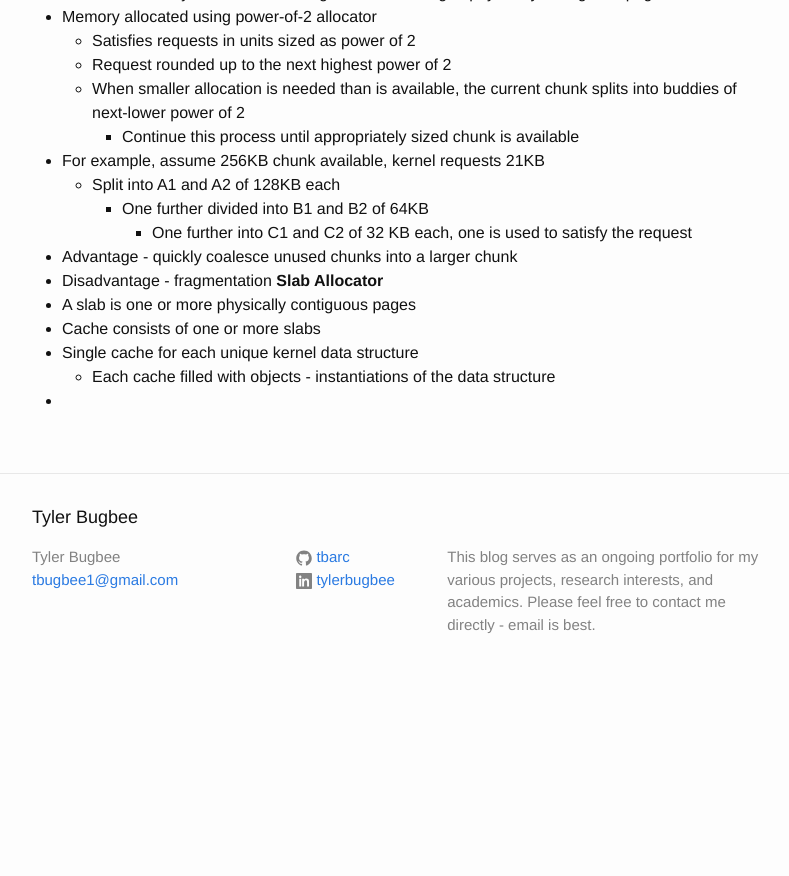
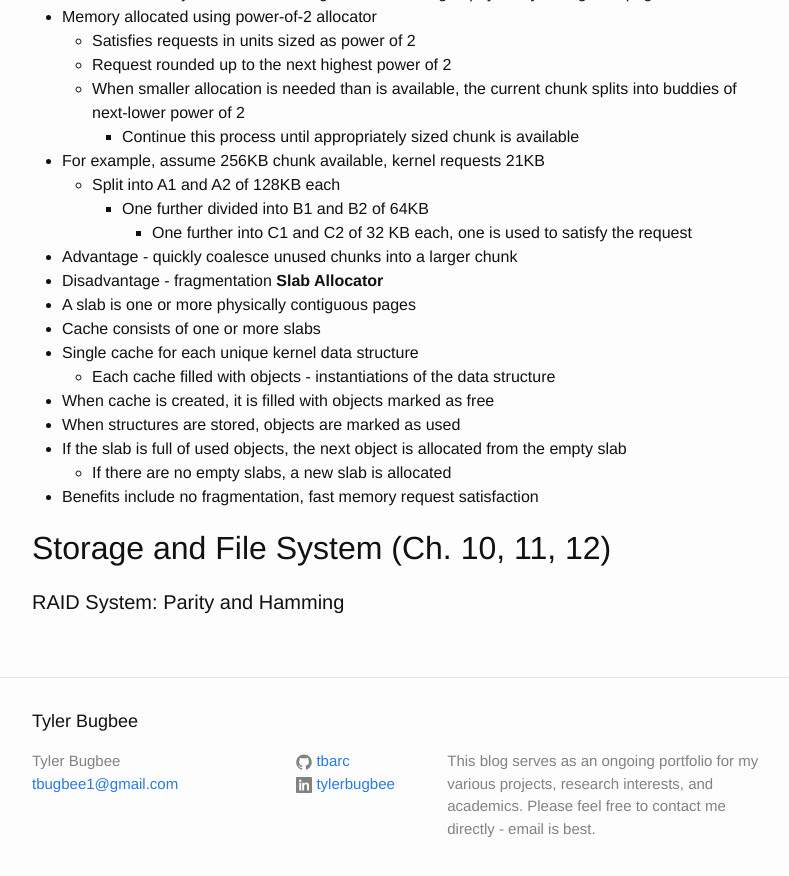
Before and after one commit to tbarc/tbarc.github.io, a Jekyll site: the page built from _posts/2017-12-06-Final-review.markdown, in a window 1280 px wide and 900 px high, scrolled down 1868 px. Shown: the top 876 px of the window, without its empty margins (238-1027 px from the left). Built offline with Jekyll 4.4.1, drawn with Linux system fonts in a browser that asks for light colours; before the commit the page ends 2564 px from its top, so only the background shows below that.

Commit message:
updated notes

```diff
--- a/_posts/2017-12-06-Final-review.markdown
+++ b/_posts/2017-12-06-Final-review.markdown
@@ -60,7 +60,7 @@ If we have the following requests from a program:
 * Divides logical memory into blocks of the same size called Pages
 * To run a program of size N pages, we need to find N free frames and load the program
 * We set up a page table to translate logical to physical addresses
-* For additional virtual memory notes, see [notes on virtual memory]({{ tbarc.github.io }}/_posts/2017-11-11-virtual-memory.markdown)
+* For additional virtual memory notes, see [notes on virtual memory]({{ tbarc.github.io }}/2017/11/11/virtual-memory.html)
 
 #### Kernel Memory Allocation: Buddy system, Slab
 **Buddy System**
@@ -81,4 +81,12 @@ If we have the following requests from a program:
 * Cache consists of one or more slabs
 * Single cache for each unique kernel data structure
   * Each cache filled with objects - instantiations of the data structure
-*
+* When cache is created, it is filled with objects marked as free
+* When structures are stored, objects are marked as used
+* If the slab is full of used objects, the next object is allocated from the empty slab
+  * If there are no empty slabs, a new slab is allocated
+* Benefits include no fragmentation, fast memory request satisfaction
+
+## Storage and File System (Ch. 10, 11, 12)
+
+#### RAID System: Parity and Hamming
```
